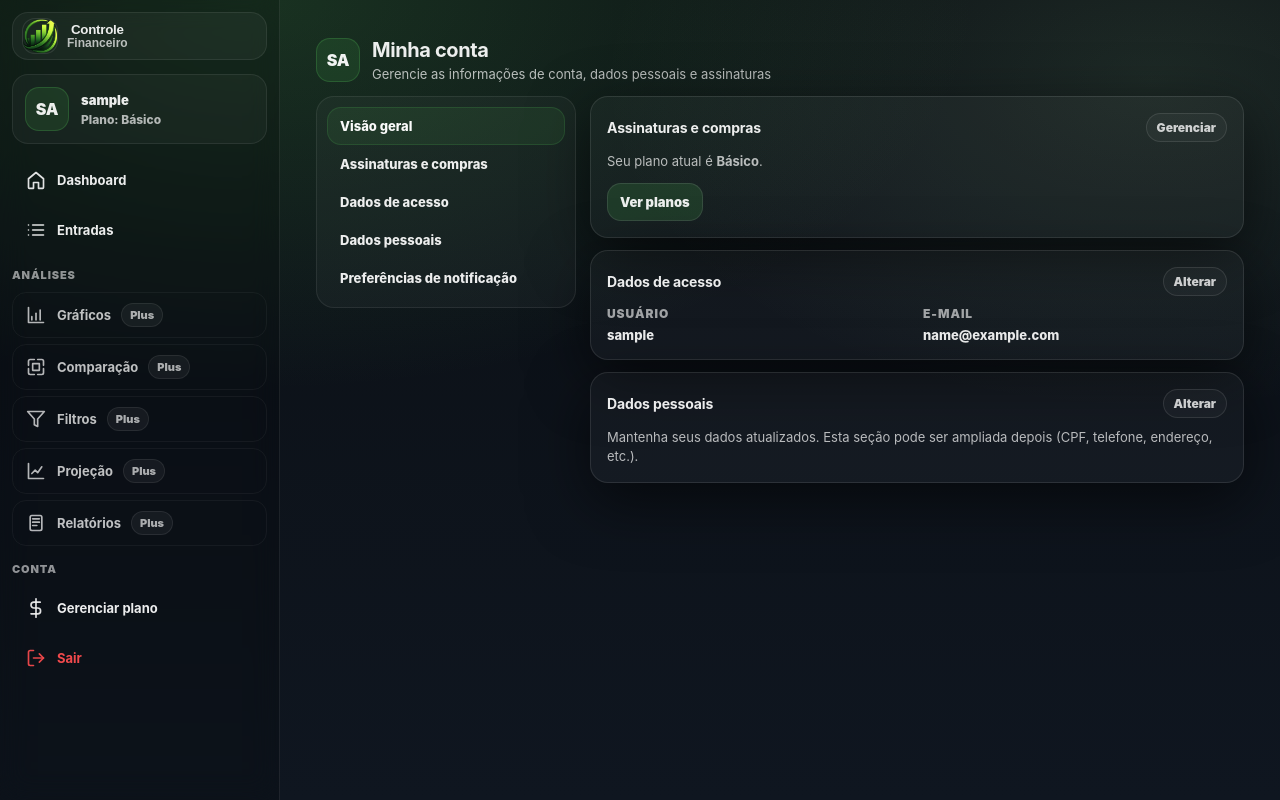
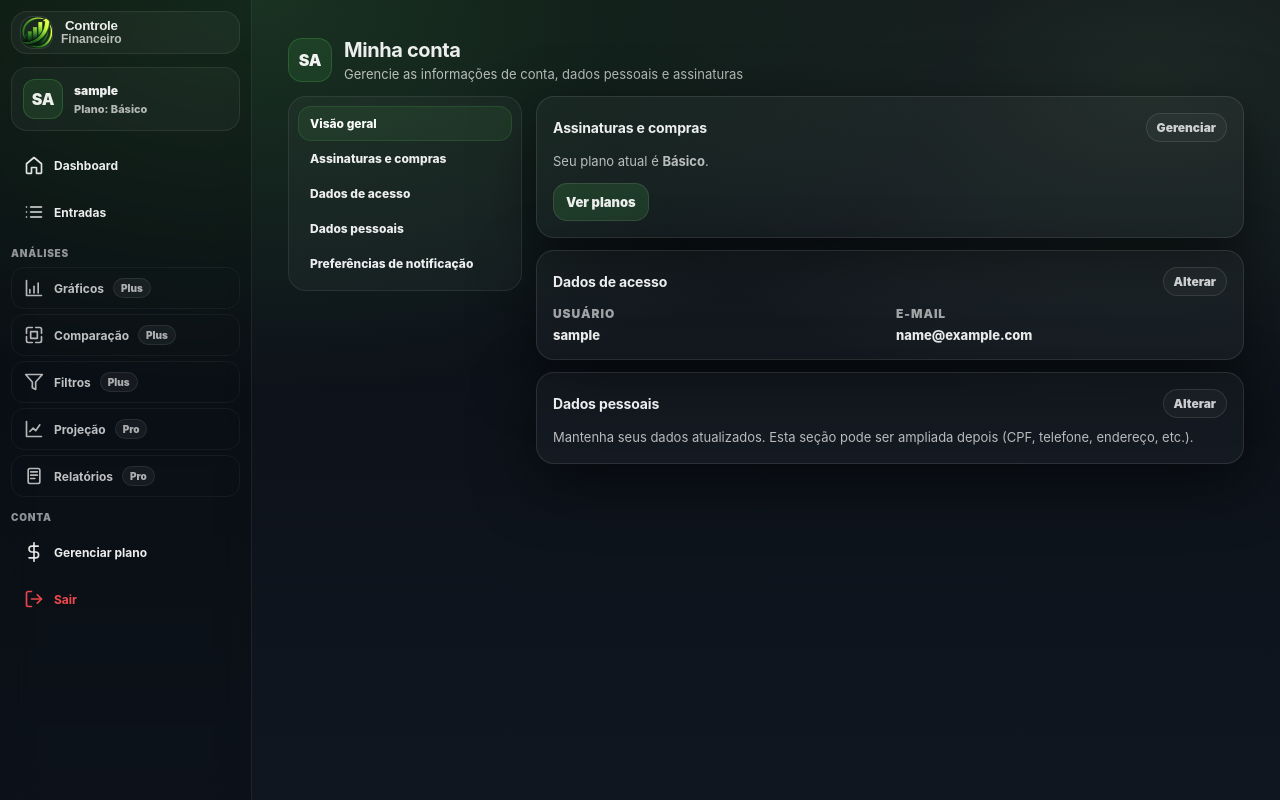
Before and after one commit to RonnyGuilherme1/projeto_orcamento_atualizado_v1, a Flask app: page /app/account in a window 1280 px wide. Run offline with Flask 3, Linux system fonts and the light colour scheme; a user stored in the database is signed in; tables that the repository leaves empty hold one stand-in row (values such as "Sample post").

Commit message:
ajustes gerais

```diff
--- a/services/plans.py
+++ b/services/plans.py
@@ -46,7 +46,7 @@ PLANS: dict[str, dict] = {
         "price_month": 49.90,
         "tagline": "quem precisa de projeções e relatórios",
         "highlights": [
-            "Tudo do Plus",
+            "Pacote Plus",
             "Projeção de saldo",
             "Relatórios simples",
         ],
--- a/static/css/account.css
+++ b/static/css/account.css
@@ -55,7 +55,7 @@ body.app-body input[type="number"]::-webkit-inner-spin-button, body.app-body inp
 }
 
 .app-shell{
-  grid-template-columns: 280px 1fr;
+  grid-template-columns: 252px 1fr;
   min-height: 100vh;
   min-width: 0;
   display: grid;
@@ -64,7 +64,7 @@ body.app-body input[type="number"]::-webkit-inner-spin-button, body.app-body inp
 .sidebar{
   top: 0;
   height: 100vh;
-  padding: 12px;
+  padding: 11px;
   border-right: 1px solid rgba(255, 255, 255, 0.08);
   background: rgba(0, 0, 0, 0.18);
   backdrop-filter: blur(14px);
@@ -75,9 +75,9 @@ body.app-body input[type="number"]::-webkit-inner-spin-button, body.app-body inp
 
 .sidebar-brand{
   align-items: center;
-  gap: 10px;
+  gap: 9px;
   width: 100%;
-  padding: 6px 10px;
+  padding: 5px 9px;
   border-radius: 16px;
   border: 1px solid rgba(255, 255, 255, 0.08);
   background: rgba(255, 255, 255, 0.04);
@@ -93,10 +93,10 @@ body.app-body input[type="number"]::-webkit-inner-spin-button, body.app-body inp
 }
 
 .sidebar-logo{
-  height: 34px;
+  height: 31px;
   border-radius: 12px;
   box-shadow: 0 0 0 1px rgba(255, 255, 255, 0.10);
-  width: 34px;
+  width: 31px;
 }
 
 .sidebar-title{
@@ -116,41 +116,41 @@ body.app-body input[type="number"]::-webkit-inner-spin-button, body.app-body inp
 }
 
 .sidebar-user{
-  padding: 12px;
+  padding: 11px;
   border-radius: 16px;
   border: 1px solid rgba(255, 255, 255, 0.08);
   background: rgba(255, 255, 255, 0.03);
   display: flex;
   align-items: center;
-  gap: 12px;
-  margin-top: 14px;
+  gap: 11px;
+  margin-top: 13px;
 }
 
 .sidebar-nav{
   display: grid;
-  gap: 6px;
-  margin-top: 14px;
+  gap: 5px;
+  margin-top: 13px;
 }
 
 .nav-section{
   color: rgba(255, 255, 255, 0.55);
-  font-size: 11px;
+  font-size: 10px;
   font-weight: 900;
   text-transform: uppercase;
   letter-spacing: 0.08em;
-  margin: 10px 0 4px;
+  margin: 9px 0 3px;
 }
 
 .nav-item{
   align-items: center;
   justify-content: flex-start;
-  gap: 10px;
-  padding: 10px 12px;
-  border-radius: 14px;
+  gap: 9px;
+  padding: 9px 11px;
+  border-radius: 13px;
   text-decoration: none;
   color: rgba(255, 255, 255, 0.78);
   font-weight: 750;
-  font-size: 13px;
+  font-size: 12px;
   border: 1px solid transparent;
   position: relative;
   display: flex;
@@ -174,10 +174,10 @@ body.app-body input[type="number"]::-webkit-inner-spin-button, body.app-body inp
   border-radius: 999px;
   background: rgba(255, 255, 255, 0.06);
   border: 1px solid rgba(255, 255, 255, 0.10);
-  font-size: 11px;
+  font-size: 10px;
   font-weight: 900;
   color: rgba(255, 255, 255, 0.82);
-  padding: 4px 8px;
+  padding: 3px 7px;
 }
 
 .app-content{
@@ -290,8 +290,8 @@ body.app-body a:hover{
 }
 
 .sidebar-user-avatar{
-  height: 44px;
-  border-radius: 14px;
+  height: 40px;
+  border-radius: 12px;
   display: flex;
   align-items: center;
   justify-content: center;
@@ -299,7 +299,7 @@ body.app-body a:hover{
   letter-spacing: -0.02em;
   background: rgba(76, 175, 80, 0.14);
   border: 1px solid rgba(76, 175, 80, 0.28);
-  width: 44px;
+  width: 40px;
 }
 
 .sidebar-user-meta{
@@ -308,13 +308,13 @@ body.app-body a:hover{
 }
 
 .sidebar-user-name{
-  font-size: 13px;
+  font-size: 12px;
   font-weight: 900;
 }
 
 .sidebar-user-plan{
   font-weight: 800;
-  font-size: 12px;
+  font-size: 11px;
   color: rgba(255, 255, 255, 0.68);
 }
 
@@ -369,8 +369,8 @@ body.app-body a:hover{
 }
 
 :root{
-  --sidebar-w-compact: 86px;
-  --sidebar-w: 280px;
+  --sidebar-w-compact: 78px;
+  --sidebar-w: 252px;
 }
 
 .nav-icon{
@@ -741,7 +741,7 @@ body.app-body .panel-actions{
 }
 
 .account-grid{
-  grid-template-columns: 260px 1fr;
+  grid-template-columns: 234px 1fr;
   gap: 14px;
   display: grid;
 }
@@ -749,7 +749,7 @@ body.app-body .panel-actions{
 .account-nav{
   border: 1px solid rgba(255, 255, 255, 0.08);
   border-radius: 18px;
-  padding: 10px;
+  padding: 9px;
   position: sticky;
   top: 18px;
   align-self: start;
@@ -757,11 +757,11 @@ body.app-body .panel-actions{
 }
 
 .account-nav-item{
-  padding: 10px 12px;
-  border-radius: 14px;
+  padding: 9px 11px;
+  border-radius: 13px;
   color: rgba(255, 255, 255, 0.82);
   font-weight: 800;
-  font-size: 13px;
+  font-size: 12px;
   border: 1px solid transparent;
   display: block;
 }
--- a/templates/checkout_completion.html
+++ b/templates/checkout_completion.html
@@ -130,7 +130,7 @@
       refreshBtn?.addEventListener('click', () => refreshStatus(true));
       applyStatus({{ order.status|tojson }});
       refreshStatus();
-      setInterval(refreshStatus, 2500);
+      setInterval(refreshStatus, 8000);
     })();
   </script>
 {% endblock %}
--- a/templates/partials/app_sidebar.html
+++ b/templates/partials/app_sidebar.html
@@ -38,11 +38,11 @@
     </a>
     <a class="nav-item {% if not has_feature('projection') %}locked{% endif %}" href="{% if has_feature('projection') %}/app/projection{% else %}/app/upgrade{% endif %}" title="Projeção" data-sidebar-close>
       <span class="nav-icon" aria-hidden="true"><svg viewBox="0 0 24 24" width="20" height="20" fill="none" stroke="currentColor" stroke-width="2" stroke-linecap="round" stroke-linejoin="round"><path d="M3 3v18h18"/><path d="M7 15l4-4 3 3 5-7"/></svg></span><span class="nav-text">Projeção</span>
-      {% if not has_feature('projection') %}<span class="pill">Plus</span>{% endif %}
+      {% if not has_feature('projection') %}<span class="pill">Pro</span>{% endif %}
     </a>
     <a class="nav-item {% if not has_feature('reports') %}locked{% endif %}" href="{% if has_feature('reports') %}/app/reports{% else %}/app/upgrade{% endif %}" title="Relatórios" data-sidebar-close>
       <span class="nav-icon" aria-hidden="true"><svg viewBox="0 0 24 24" width="20" height="20" fill="none" stroke="currentColor" stroke-width="2" stroke-linecap="round" stroke-linejoin="round"><path d="M7 3h10a2 2 0 0 1 2 2v14a2 2 0 0 1-2 2H7a2 2 0 0 1-2-2V5a2 2 0 0 1 2-2z"/><path d="M8 7h8"/><path d="M8 11h8"/><path d="M8 15h5"/></svg></span><span class="nav-text">Relatórios</span>
-      {% if not has_feature('reports') %}<span class="pill">Plus</span>{% endif %}
+      {% if not has_feature('reports') %}<span class="pill">Pro</span>{% endif %}
     </a>
 
     <div class="nav-section">Conta</div>
--- a/templates/upgrade_return.html
+++ b/templates/upgrade_return.html
@@ -154,7 +154,7 @@
 
       refreshBtn?.addEventListener('click', refreshStatus);
       refreshStatus();
-      setInterval(refreshStatus, 4000);
+      setInterval(refreshStatus, 8000);
     })();
   </script>
 {% endblock %}
```
Also changed, not shown: services/abacatepay.py (+19 -9 lines), static/css/app_shell.css (+27 -27 lines), static/css/dashboard.css (+26 -26 lines), static/css/entries.css (+26 -26 lines), static/css/upgrade.css (+30 -30 lines), templates/upgrade_checkout.html (+13 -0 lines), 2 other files.
